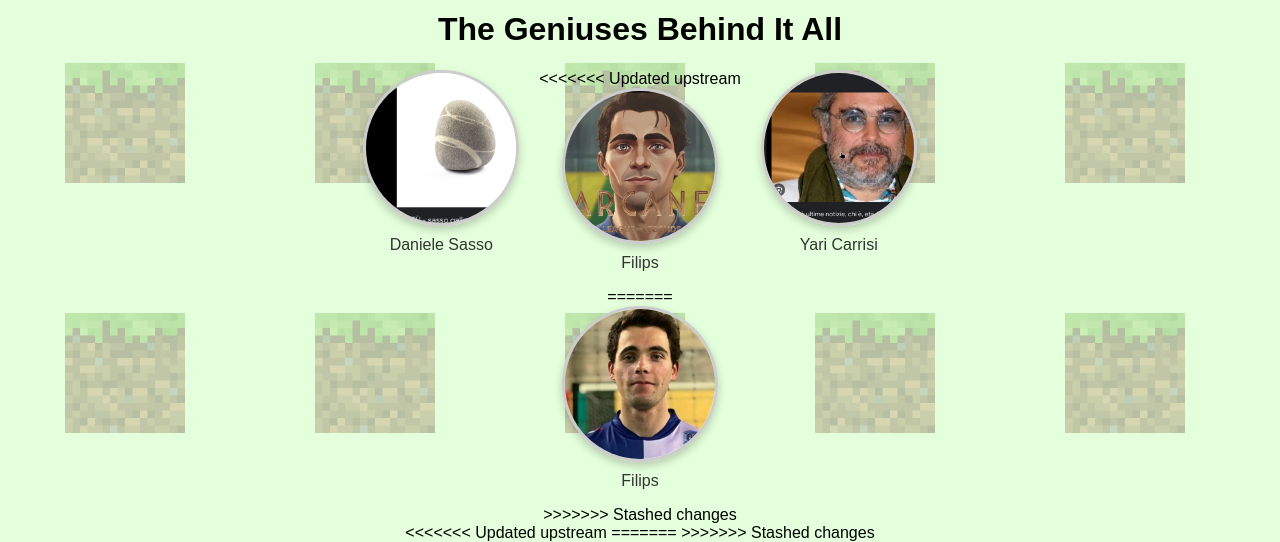
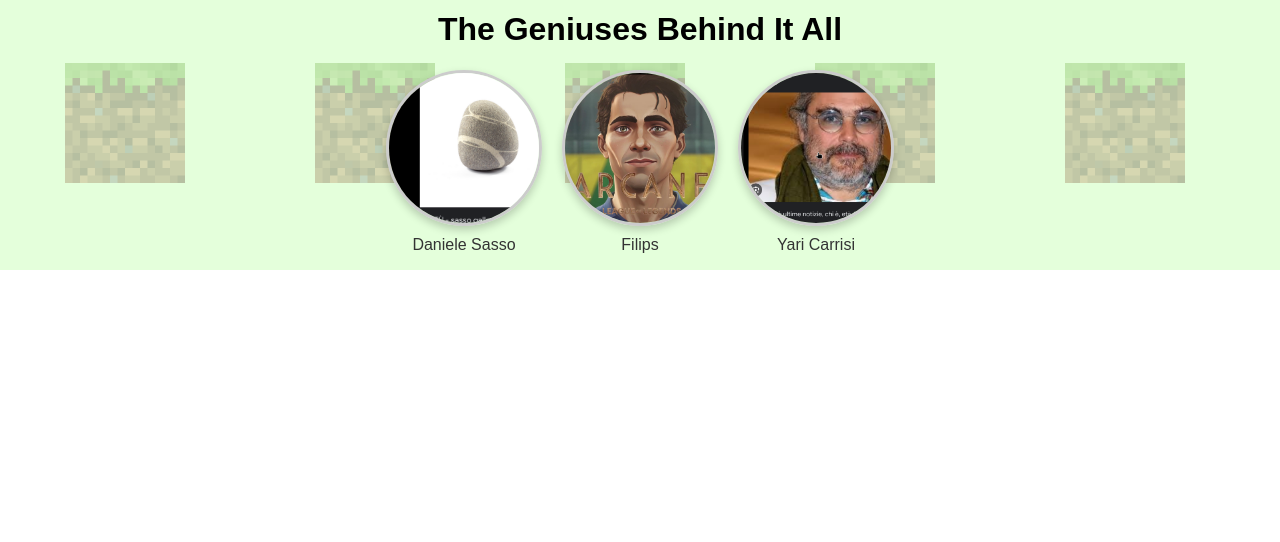
Before and after one commit to pippetto17/sito-paolo, a plain HTML site: page index.html in a window 1280 px wide. Shown: the part 4822-5364 px from the top of the page. After the commit the page ends 5092 px from the top, so only its background shows below. Drawn offline with Linux system fonts and the light colour scheme.

Commit message:
Grandi Cambiamenti 2

```diff
--- a/index.html
+++ b/index.html
@@ -144,13 +144,8 @@
                 <p>Daniele Sasso</p>
             </div>
             <div class="team-member">
-<<<<<<< Updated upstream
                 <img src="assets/img/arcane.jpg" alt="Persona 2">
                 <p>Filips </p>
-=======
-                <img src="assets/img/turets.png" alt="Person 2">
-                <p>Filips</p>
->>>>>>> Stashed changes
             </div>
             <div class="team-member">
                 <img src="assets/img/yari.png" alt="Person 4">
@@ -159,9 +154,6 @@
         </div>
     </div>
 </body>
-<<<<<<< Updated upstream
+
 
 </html>
-=======
-</html>
->>>>>>> Stashed changes
```
